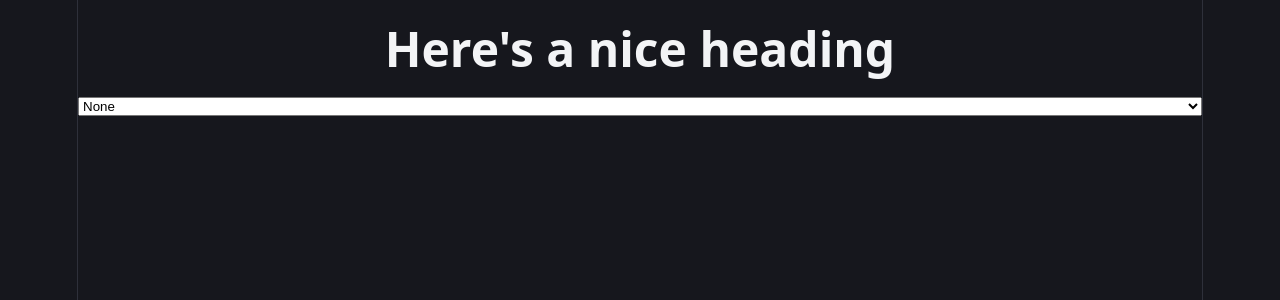
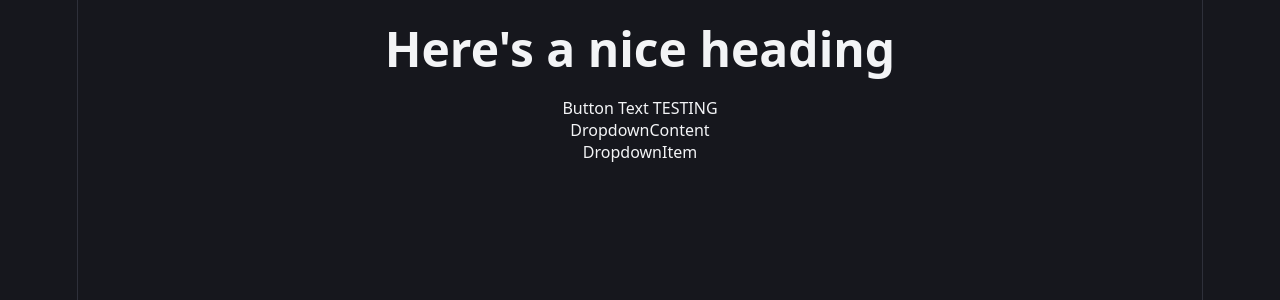
Before and after one commit to Yakowboi/abyss-roe-calc, a React (Vite) app: page / in a window 1280 px wide. Shown: the top 300 px of the page. Built offline with nearby package versions, Linux system fonts and the light colour scheme.

Commit message:
feat(dropdown): add initial style and component files for a custom dropdown

```diff
--- a/src/App.tsx
+++ b/src/App.tsx
@@ -1,20 +1,17 @@
 // import { useState } from "react";
 import { fishData } from "./data/fish";
+import Dropdown from "./components/Dropdown";
 
 function App() {
   // const [count, setCount] = useState(0);
 
   return (
     <>
-      <h1>Here's a nice heading</h1>
-      <select name="fish" id="fish-list">
-        <option value="none">None</option>
-        {fishData.data.map((fish) => (
-          <option key={fish.id} value={fish.id} className={fish.rarity}>
-            {fish.name}
-          </option>
-        ))}
-      </select>
+      <Dropdown
+        buttonText="Button Text TESTING"
+        content={<p>LOREM IPSUM</p>}
+        dataObj={fishData}
+      />
     </>
   );
 }
--- /dev/null
+++ b/src/components/Dropdown.tsx
@@ -0,0 +1,25 @@
+import DropdownBtn from "./Dropdown/DropdownBtn";
+import DropdownContent from "./Dropdown/DropdownContent";
+import DropdownItem from "./Dropdown/DropdownItem";
+
+function Dropdown({ buttonText, content, dataObj }) {
+  return (
+    <div>
+      <h1>Here's a nice heading</h1>
+      {/* <select name="fish" id="fish-list">
+        <option value="none">None</option>
+        {dataObj.data.map((obj) => (
+          <option key={obj.id} value={obj.id} className={obj.rarity}>
+            {obj.name}
+          </option>
+        ))}
+      </select> */}
+
+      <DropdownBtn>{buttonText}</DropdownBtn>
+      <DropdownContent />
+      <DropdownItem />
+    </div>
+  );
+}
+
+export default Dropdown;
--- /dev/null
+++ b/src/components/Dropdown/DropdownBtn.tsx
@@ -0,0 +1,5 @@
+const DropdownBtn = ({ children }) => {
+  return <div>{children}</div>;
+};
+
+export default DropdownBtn;
--- /dev/null
+++ b/src/components/Dropdown/DropdownContent.tsx
@@ -0,0 +1,5 @@
+const DropdownContent = () => {
+  return <div>DropdownContent</div>;
+};
+
+export default DropdownContent;
--- /dev/null
+++ b/src/components/Dropdown/DropdownItem.tsx
@@ -0,0 +1,5 @@
+const DropdownItem = () => {
+  return <div>DropdownItem</div>;
+};
+
+export default DropdownItem;
--- a/src/styles/main.scss
+++ b/src/styles/main.scss
@@ -1,2 +1,3 @@
 @use "./components/variables";
 @use "./components/core";
+@use "./components/dropdown";
```
Also changed, not shown: src/styles/components/_dropdown.scss (added).
